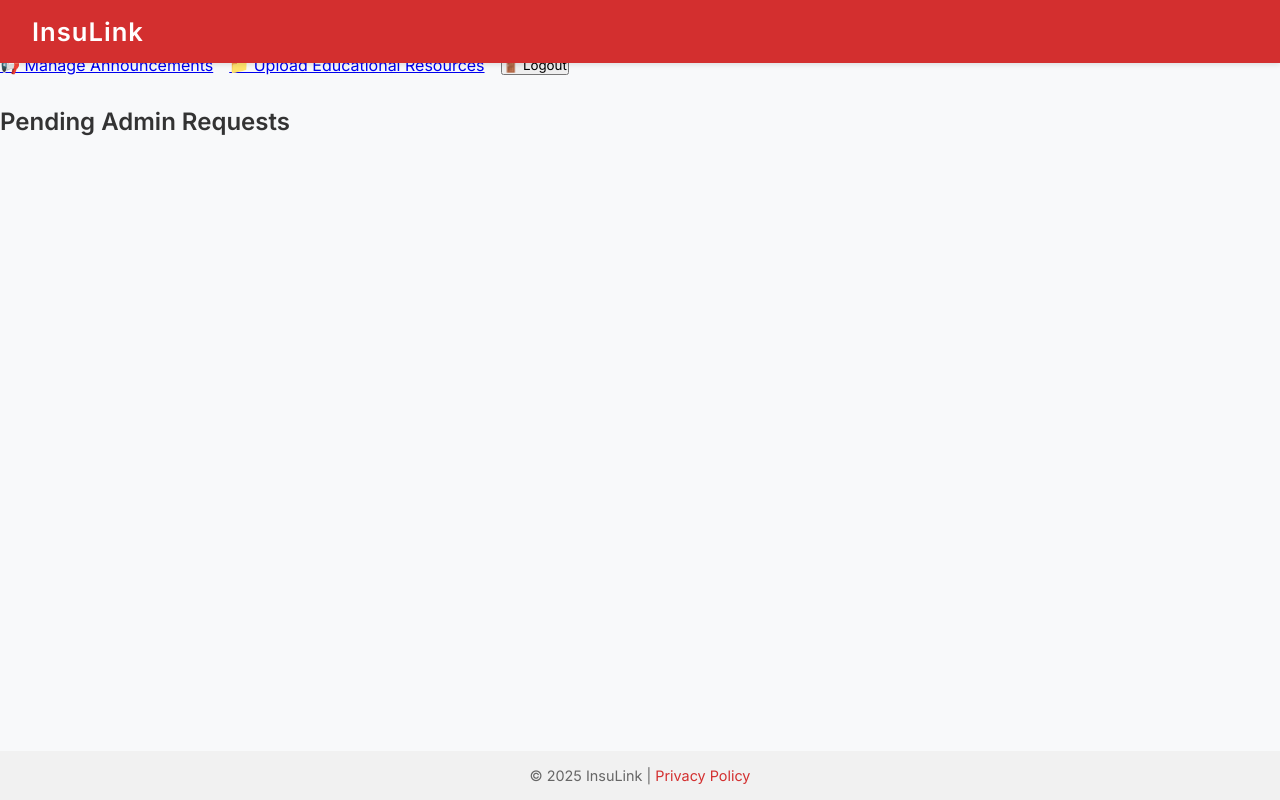
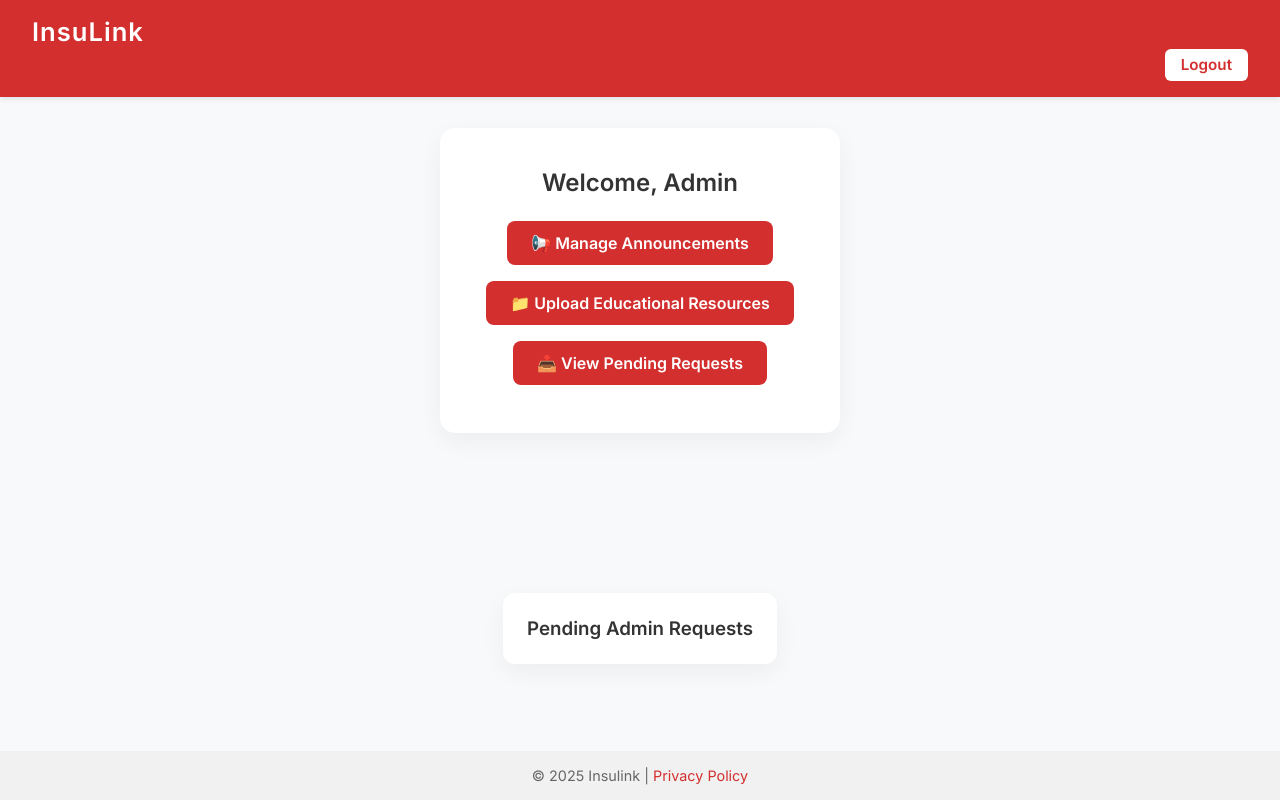
Before and after one commit to angzhenma/insulink, a plain HTML site: page frontend/admin/adminDashboard.html in a window 1280 px wide. Drawn offline with Linux system fonts and the light colour scheme; no server answers; sample sign-in values are in the browser's storage.

Commit message:
improved UI for admin pages

```diff
--- a/frontend/admin/adminDashboard.html
+++ b/frontend/admin/adminDashboard.html
@@ -9,25 +9,27 @@
 <body>
   <header class="top-bar">
     <div class="brand">InsuLink</div>
+    <button onclick="logout()" class="logout-btn">Logout</button>
   </header>
 
-  <main class="dashboard-container">
-    <h1 id="welcomeMessage">Welcome</h1>
+  <main class="login-wrapper">
+    <div class="login-card">
+      <h2 id="welcomeMessage">Welcome, Admin</h2>
+      <a href="adminAnnouncements.html" class="primary-btn">📢 Manage Announcements</a>
+      <a href="adminUpload.html" class="primary-btn">📁 Upload Educational Resources</a>
+      <a href="#" class="primary-btn" onclick="document.getElementById('adminRequestsSection').scrollIntoView()">📥 View Pending Requests</a>
+    </div>
+  </main>
 
-    <div class="dashboard-buttons">
-      <a href="adminAnnouncements.html" class="dashboard-btn">📢 Manage Announcements</a>
-      <a href="adminUpload.html" class="dashboard-btn">📁 Upload Educational Resources</a>
-      <button onclick="logout()" class="dashboard-btn danger">🚪 Logout</button>
-    </div>
-
-    <section class="admin-requests">
-      <h2>Pending Admin Requests</h2>
+  <div class="container">
+    <section id="adminRequestsSection">
+      <h3>Pending Admin Requests</h3>
       <div id="adminRequests"></div>
     </section>
-  </main>
+  </div>
 
   <footer class="footer">
-    <p>© 2025 InsuLink | <a href="#">Privacy Policy</a></p>
+    <p>© 2025 Insulink | <a href="#">Privacy Policy</a></p>
   </footer>
 
   <script src="adminDashboard.js"></script>
--- a/frontend/style.css
+++ b/frontend/style.css
@@ -213,3 +213,38 @@ h2 {
 #adminRequests button:hover {
   background-color: #b71c1c;
 }
+
+.primary-btn {
+  display: inline-block;
+  background-color: #d32f2f;
+  color: white;
+  padding: 0.75rem 1.5rem;
+  text-align: center;
+  text-decoration: none;
+  font-weight: 600;
+  border: none;
+  border-radius: 8px;
+  margin: 0.5rem auto;
+  transition: background-color 0.2s ease;
+}
+
+.primary-btn:hover {
+  background-color: #b71c1c;
+}
+
+.logout-btn {
+  background: white;
+  color: #d32f2f;
+  border: none;
+  font-weight: bold;
+  font-size: 0.95rem;
+  padding: 0.4rem 1rem;
+  border-radius: 6px;
+  float: right;
+  margin-top: 2px;
+  cursor: pointer;
+}
+
+.logout-btn:hover {
+  background-color: #f1f1f1;
+}
```
Also changed, not shown: frontend/admin/adminAnnouncements.html (+9 -5 lines), frontend/admin/adminUpload.html (+9 -4 lines).
